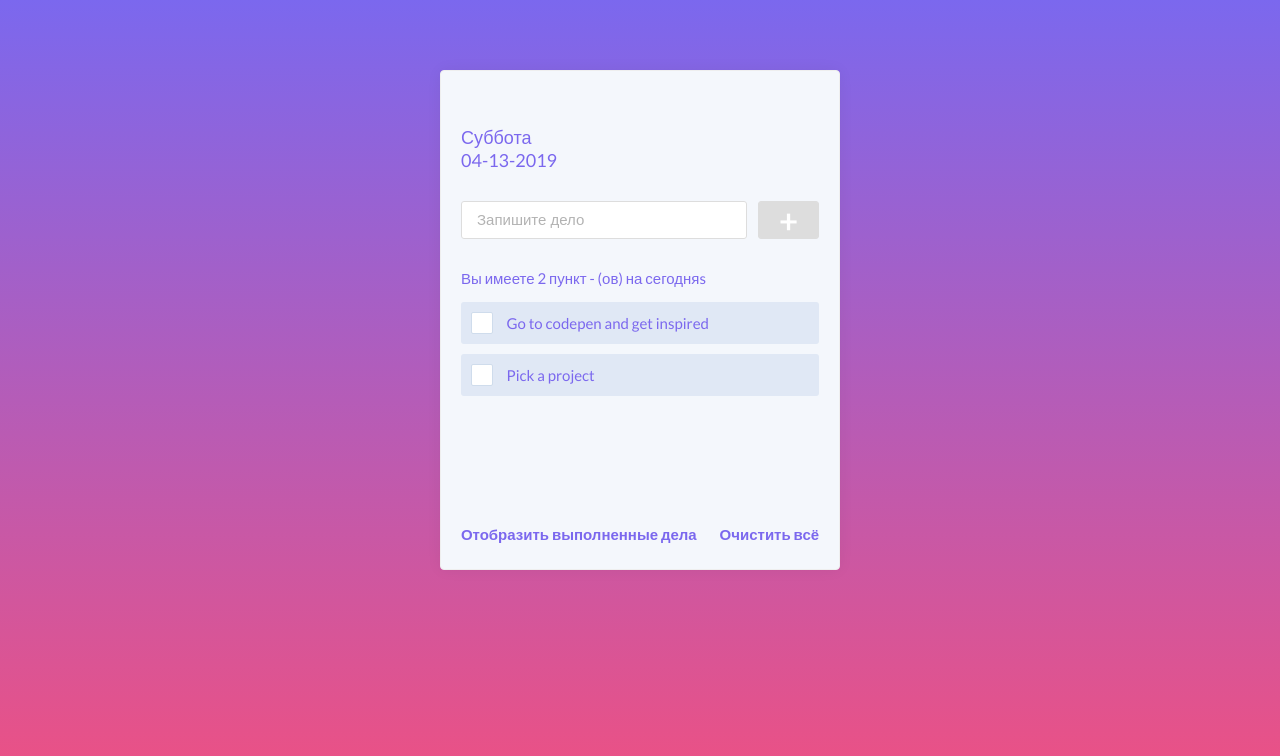
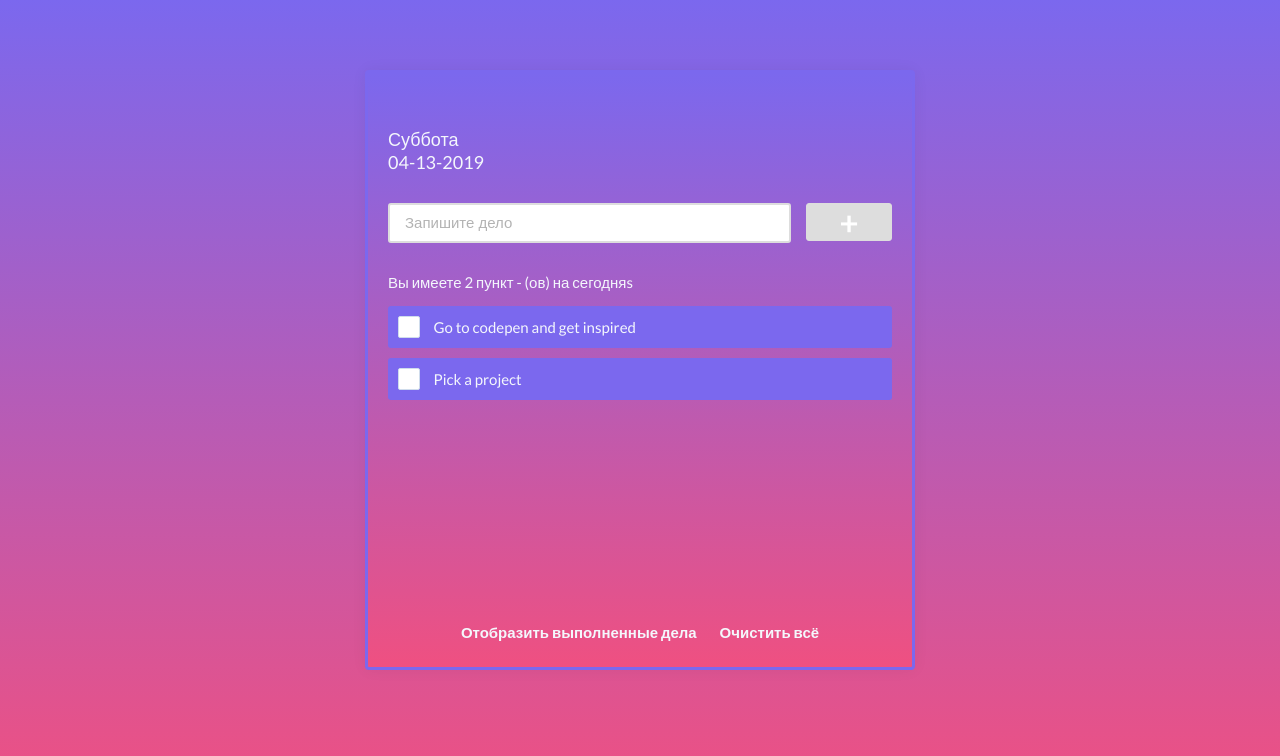
Before and after one commit to dea1d/Todolist, a plain HTML site: page index.html in a window 1280 px wide. Drawn offline with nearby package versions, Linux system fonts and the light colour scheme.

Commit message:
Вторая правка.

```diff
--- a/css/style.css
+++ b/css/style.css
@@ -1,14 +1,30 @@
-/* fonts  */
+
 @import url("https://fonts.googleapis.com/css?family=Lato:300,400,700");
 *{
   box-sizing: border-box;
 }
 
+.todo-wrapper{
+  width: 550px;
+  max-width: 100%;
+  min-height: 600px;
+  background-image: linear-gradient(#7B68EE 0%, #ef5081 100%);
+  margin: 20px auto 40px;
+  border: 3px solid #7B68EE;
+  border-radius: 4px;
+  padding: 40px 20px;
+  -webkit-box-shadow: 0 0 15px 0 rgba(0,0,0,0.05);
+  box-shadow: 0 0 15px 0 rgba(0,0,0,0.05);
+  background-color: #f4f7fc;
+  overflow: hidden;
+  position: relative;
+}
+
 body{
   font-size: 15px;
   font-family: Lato, sans-serif;
-  color: #7B68EE;
-  background-color: #7B68EE;
+  color: #f4f7fc;
+  background-color: #f4f7fc;
   background-image: linear-gradient(#7B68EE 0%, #ef5081 100%);
   background-repeat: no-repeat;
   background-size: cover;
@@ -18,24 +34,10 @@ body{
   position: relative;
 }
 
-.todo-wrapper{
-  width: 400px;
-  max-width: 100%;
-  min-height: 500px;
-  margin: 20px auto 40px;
-  border: 1px solid #eee;
-  border-radius: 4px;
-  padding: 40px 20px;
-  -webkit-box-shadow: 0 0 15px 0 rgba(0,0,0,0.05);
-  box-shadow: 0 0 15px 0 rgba(0,0,0,0.05);
-  background-color: #f4f7fc;
-  overflow: hidden;
-  position: relative;
-}
 
 .todo-title{
   font-size: 1.2em;
-  color: #7B68EE;
+  color: #f4f7fc;
   font-weight: normal;
 
 }
@@ -50,18 +52,10 @@ form label{
   font-size: 1.2em;
 }
 
-.btn, input {
-  line-height: 2em;
-  border-radius: 3px;
-  border: 0;
-  display: inline-block;
-  margin: 15px 0;
-  padding: 0.2em 1em;
-  font-size: 1em;
-}
+
 
 input[type='text'] {
-  border: 1px solid #ddd;
+  border: 2px solid #ddd;
   min-width: 80%;
   transition: all ease-in 0.25s;
 }
@@ -75,7 +69,15 @@ input::placeholder{
   color: rgba(0,0,0,0.3);
   font-style: Lato;
 }
-
+.btn, input {
+  line-height: 2em;
+  border-radius: 3px;
+  border: 0;
+  display: inline-block;
+  margin: 15px 0;
+  padding: 0.2em 1em;
+  font-size: 1em;
+}
 .btn{
   text-align: center;
   font-weight: bold;
@@ -111,14 +113,7 @@ input::placeholder{
 .btn-add:active{
   transform: scale(0.95);
 }
-.control-buttons{
-  position: absolute;
-  bottom: 20px;
-  left: 50%;
-  transform: translateX(-50%);
-  width: 100%;
-  text-align: center;
-}
+
 .btn-secondary{
   display: inline-block;
   position: relative;
@@ -137,6 +132,14 @@ input::placeholder{
   left: 0;
   transition: all ease-in 0.25s;
 }
+.control-buttons{
+  position: absolute;
+  bottom: 20px;
+  left: 50%;
+  transform: translateX(-50%);
+  width: 100%;
+  text-align: center;
+}
 
 .btn-secondary:hover:after{
   width: 100%;
@@ -153,12 +156,12 @@ ul.todo-list li{
   list-style-type: none;
   display: block;
   margin: 10px 0;
-  background: #e0e8f5;
+  background:#7B68EE;
   border-radius: 3px;
-  padding-left: 38px; /* custom checkbox width + 16 */
+  padding-left: 38px;
   padding-top: 12px;
   padding-bottom: 12px;
-  padding-right: 49px; /* delete button + 5 */
+  padding-right: 49px;
   overflow: hidden;
 }
 
@@ -242,14 +245,12 @@ ul.todo-list li:hover .delete:after{
   transform-origin: center center;
   transform: rotate(-45deg) translate(-50%, -50%);
 }
-
-.todo-checkbox:checked + label:after{
-  display: block;
-}
-
 .todo-checkbox:checked ~ .todo-text{
   color: #888;
   text-decoration: line-through
+}
+.todo-checkbox:checked + label:after{
+  display: block;
 }
 
 .status.free{
@@ -264,16 +265,19 @@ ul.todo-list li:hover .delete:after{
   vertical-align: middle;
 }
 
+
+.todo-item-enter, .todo-item-leave-to {
+  opacity: 0;
+  transform: translateX(100%);
+}
+
 .todo-item-enter-active, .todo-item-leave-active {
   transition: opacity ease 0.25s, transform ease-in-out 0.3s;
   transform-origin: left center;
 }
 
 
-.todo-item-enter, .todo-item-leave-to {
-  opacity: 0;
-  transform: translateX(100%);
-}
+
 
 
 .slide-fade-enter-active, .slide-fade-leave-active {
@@ -286,7 +290,7 @@ ul.todo-list li:hover .delete:after{
 }
 
 
-/* Footer */
+
 footer{
   position: absolute;
   width: 100%;
--- a/index.html
+++ b/index.html
@@ -29,7 +29,7 @@
          </div>
 
          <transition name="slide-fade">
-           <p class="status free" v-if="!pending.length" ><img src="img/pixelicons7.gif" alt="celebration">Дел нет.</p>
+           <p class="status free" v-if="!pending.length" ><img src="img/579a4bc07d7bf15632b7e802.png" alt="celebration">На сегодня активных дел нет</p>
          </transition>
 
          <div v-if="completed.length > 0 && showComplete">
--- a/js/main.js
+++ b/js/main.js
@@ -41,7 +41,7 @@ new Vue({
       var weekday = ["Воскресенье","Понедельник","Вторник","Среда","Четверг","Пятница","Суббота"];
       var today = new Date();
       var dd = today.getDate();
-      var mm = today.getMonth()+1; //January is 0!
+      var mm = today.getMonth()+1;
       var yyyy = today.getFullYear();
 
       if (dd < 10) {
@@ -61,15 +61,12 @@ new Vue({
     }
   },
   methods: {
-    // get all todos when loading the page
     getTodos() {
       if (localStorage.getItem('todo_list')) {
         this.todoList = JSON.parse(localStorage.getItem('todo_list'));
       }
     },
-    // add a new item
     addItem() {
-      // validation check
       if (this.new_todo) {
         this.todoList.unshift({
           id: this.todoList.length,
@@ -77,9 +74,7 @@ new Vue({
           done: false,
         });
       }
-      // reset new_todo
       this.new_todo = '';
-      // save the new item in localstorage
       return true;
     },
     deleteItem(item) {
```
Also changed, not shown: img/3157c5b98015130.jpg (added), img/579a4bc07d7bf15632b7e802.png (added), img/png-tumblr-png-overlay-tumblr-tag-tumbnation-348.png (added).
